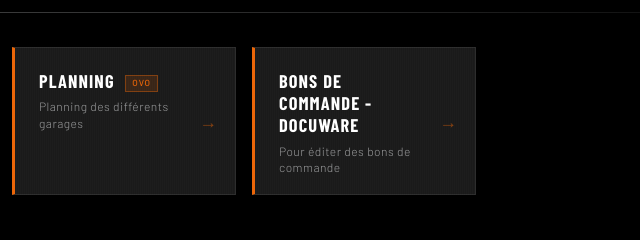
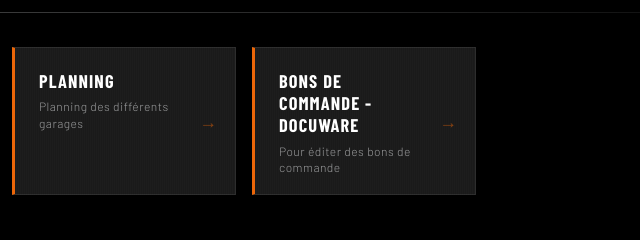
Before and after one commit to mschneuwly-opas/dashboard, a plain HTML site: page index.html in a window 1280 px wide. Shown: the part 1114-1354 px from the top of the page, 276-916 px from the left. Drawn offline with nearby package versions, Linux system fonts and the light colour scheme; a web font is replaced by a local one.

Commit message:
Update index.html

```diff
--- a/index.html
+++ b/index.html
@@ -688,7 +688,7 @@
     category: "Ressources",
     links: [
       { label: "Tellent", desc: "Congés, arrêts, etc", url: "https://app.tellent.com/hr/dashboard" },
-      { label: "Planning /!/OVO/!/", desc: "Planning des différents garages", url: "https://docs.google.com/spreadsheets/d/1eEggiMVueMvILBDiE9VT6O4A4lDP-Nd2Sn_CxPy-uWY/edit?usp=sharing" },
+      { label: "Planning", desc: "Planning des différents garages", url: "https://docs.google.com/spreadsheets/d/1eEggiMVueMvILBDiE9VT6O4A4lDP-Nd2Sn_CxPy-uWY/edit?usp=sharing" },
       { label: "Bons de commande - Docuware", desc: "Pour éditer des bons de commande", url: "https://solari-mobility-pf.docuware.cloud/DocuWare/Platform/WebClient/" }
     ]
   }
```
